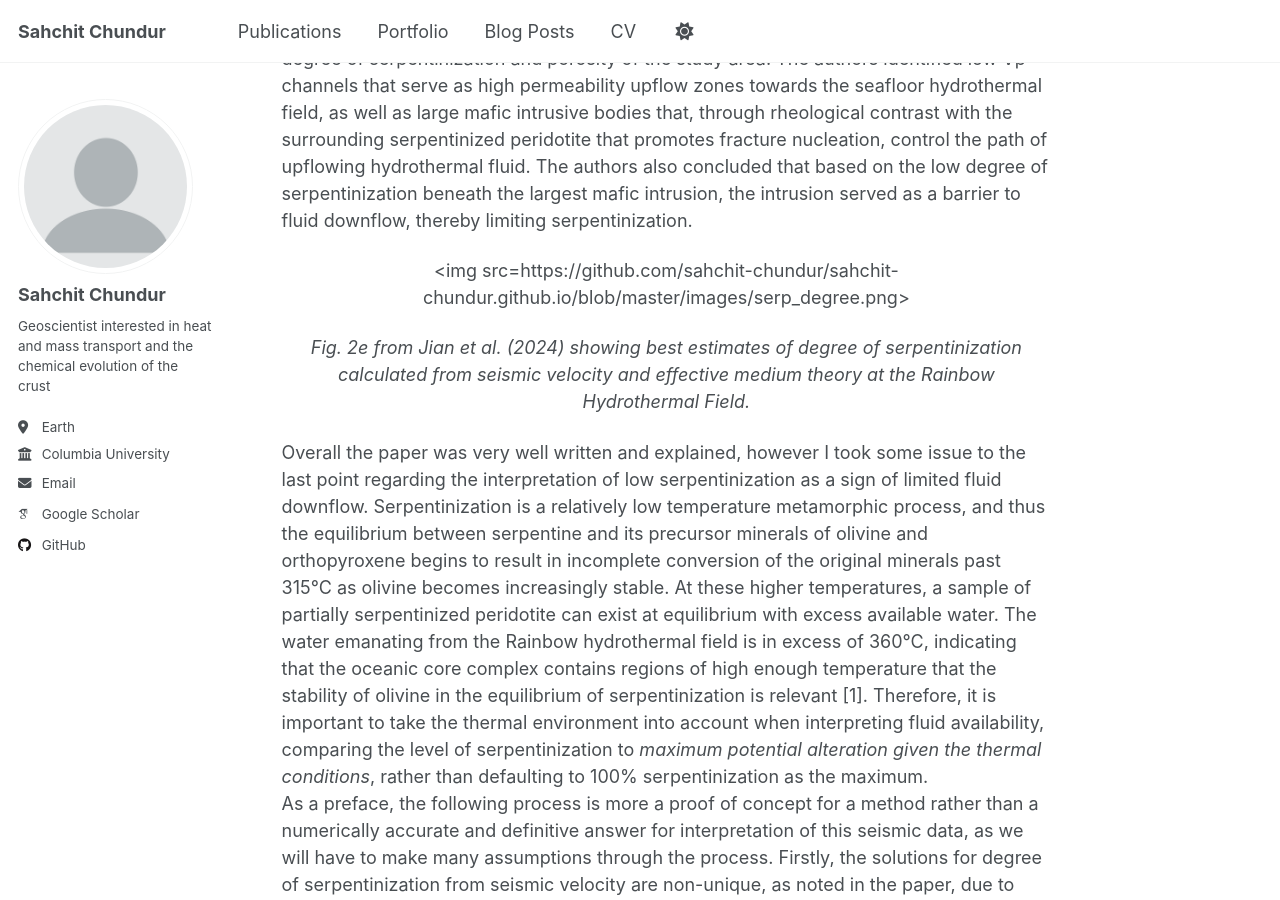
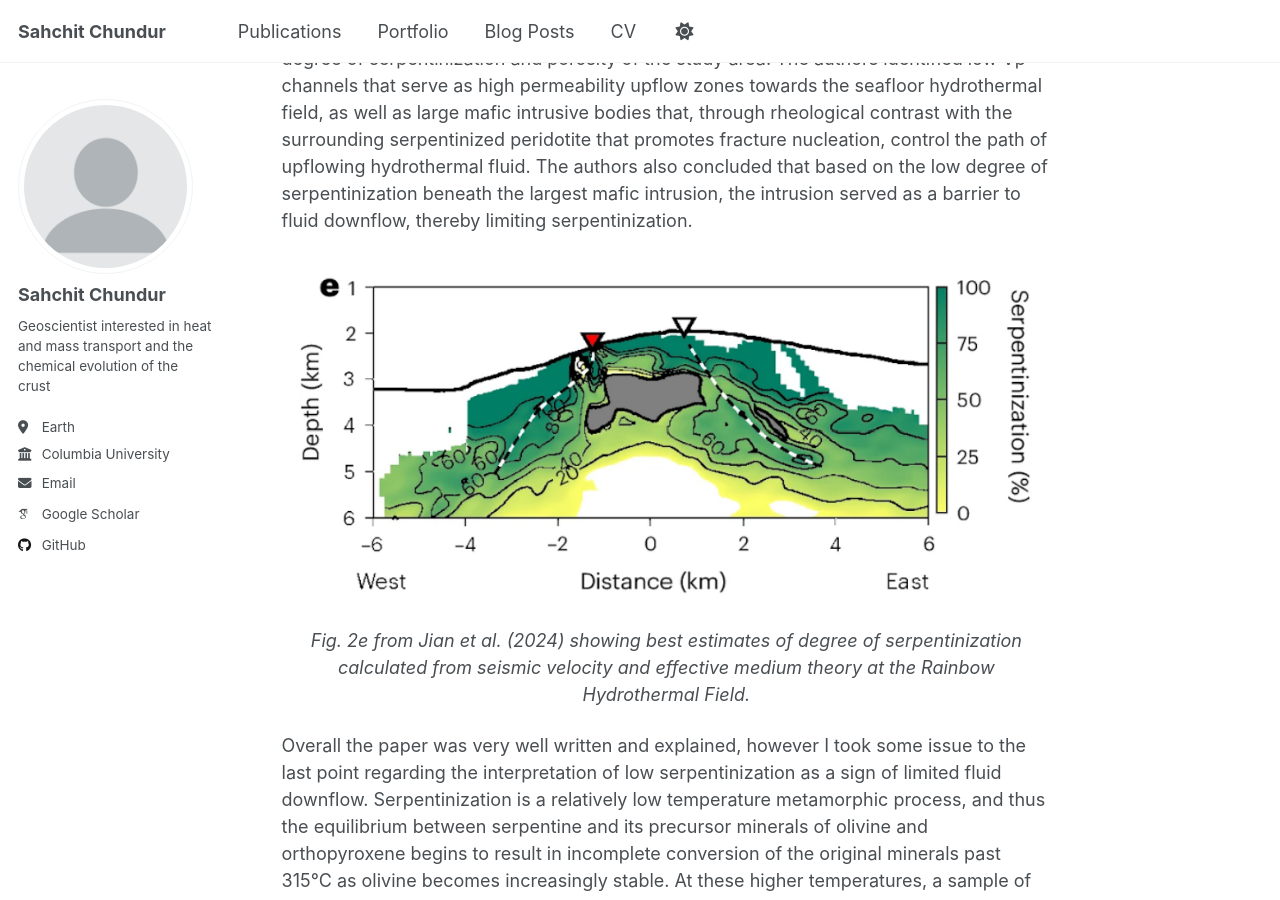
Before and after one commit to sahchit-chundur/sahchit-chundur.github.io, a Jekyll site: the page built from _portfolio/portfolio-3.md, in a window 1280 px wide and 900 px high, scrolled down 314 px. Built offline with Jekyll 4.4.1, drawn with Linux system fonts in a browser that asks for light colours; some web fonts are replaced.

Commit message:
Update portfolio-3.md

```diff
--- a/_portfolio/portfolio-3.md
+++ b/_portfolio/portfolio-3.md
@@ -7,7 +7,7 @@ collection: portfolio
 Around a month ago, I read a journal paper in Nature ([*Hydrothermal flow and serpentinization in oceanic core complexes controlled by mafic intrusions*](https://www.nature.com/articles/s41561-024-01444-y?fromPaywallRec=false)*)* on a seismic investigation of fluid flow and alteration at the ultramafic hosted Rainbow Hydrothermal Field on the Mid-Atlantic Ridge. The study developed seismic velocity models of the oceanic core complex and utilized effective medium theory to calculate estimates for degree of serpentinization and porosity of the study area. The authors identified low Vp channels that serve as high permeability upflow zones towards the seafloor hydrothermal field, as well as large mafic intrusive bodies that, through rheological contrast with the surrounding serpentinized peridotite that promotes fracture nucleation, control the path of upflowing hydrothermal fluid. The authors also concluded that based on the low degree of serpentinization beneath the largest mafic intrusion, the intrusion served as a barrier to fluid downflow, thereby limiting serpentinization.
 
 <p align="center">
-  <img src=https://github.com/sahchit-chundur/sahchit-chundur.github.io/blob/master/images/serp_degree.png>
+  <img src='/images/serp_degree.png'>
 </p>
 
 <p align="center">
```
